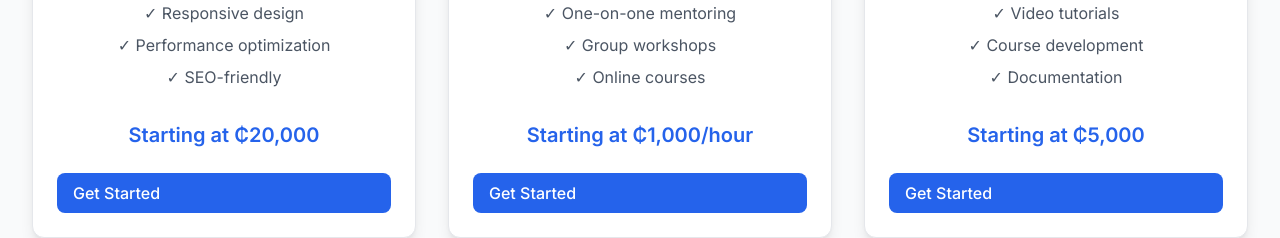
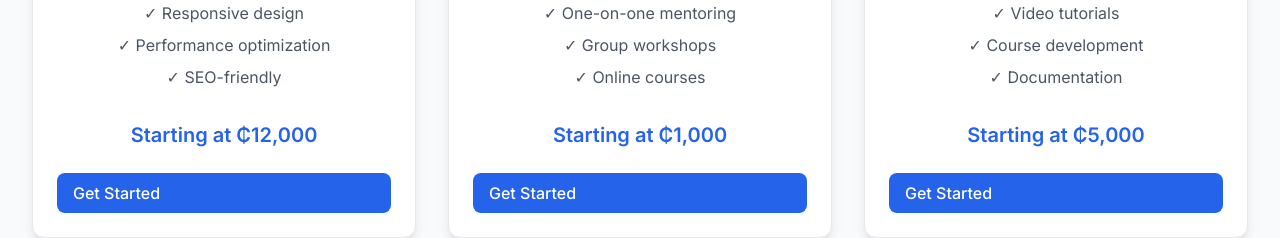
Before and after one commit to nkkwame/nkkwame.github.io, a Next.js app: page / in a window 1280 px wide. Shown: the part 3480-3718 px from the top of the page. Built offline with nearby package versions, Linux system fonts and the light colour scheme.

Commit message:
Update service pricing in Services component
Adjusted the starting price for Web Development from ₵20,000 to ₵12,000 and changed IT Training & Education pricing from ₵1,000/hour to ₵1,000 for clarity and accuracy.

```diff
--- a/components/Services.tsx
+++ b/components/Services.tsx
@@ -5,14 +5,14 @@ export default function Services() {
       title: 'Web Development',
       description: 'Custom web applications built with modern technologies and best practices.',
       features: ['Full-stack development', 'Responsive design', 'Performance optimization', 'SEO-friendly'],
-      price: 'Starting at ₵20,000'
+      price: 'Starting at ₵12,000'
     },
     {
       id: 2,
       title: 'IT Training & Education',
       description: 'Comprehensive IT training programs for individuals and organizations.',
       features: ['Curriculum development', 'One-on-one mentoring', 'Group workshops', 'Online courses'],
-      price: 'Starting at ₵1,000/hour'
+      price: 'Starting at ₵1,000'
     },
     {
       id: 3,
```
